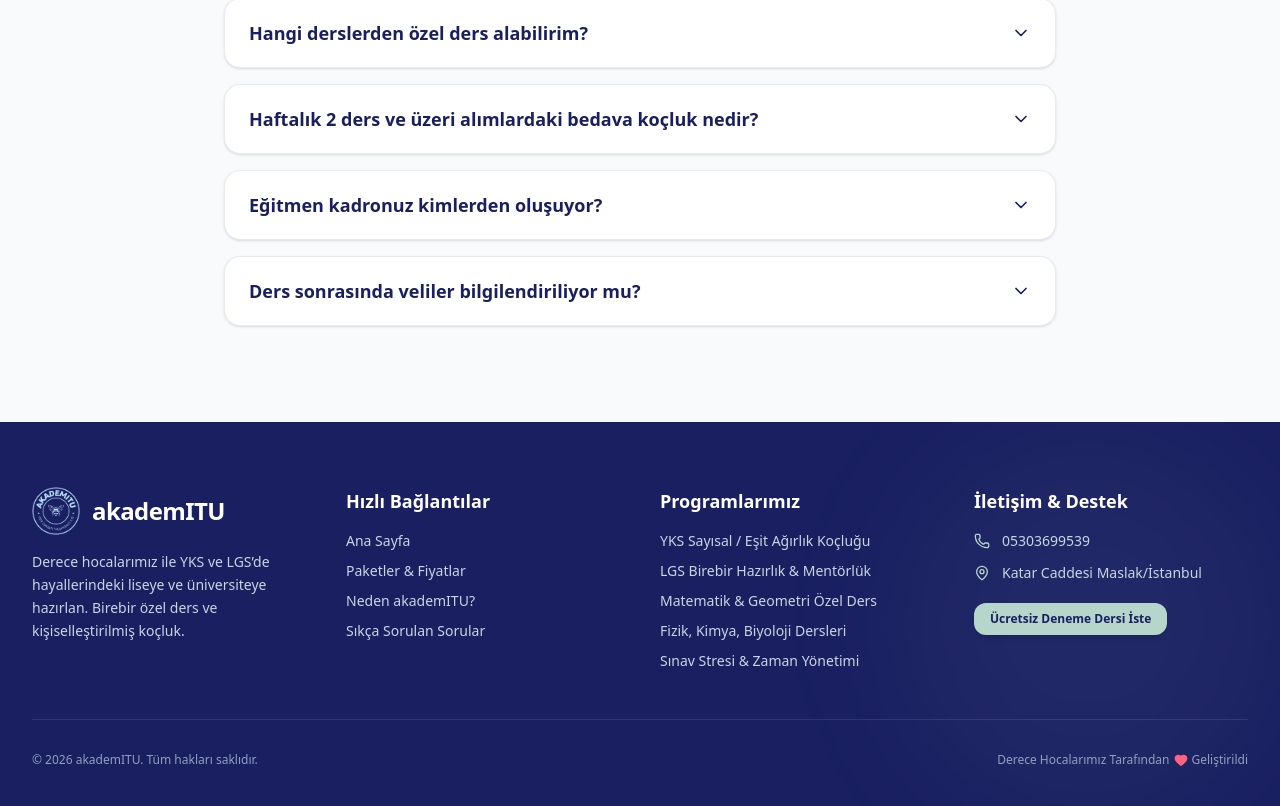
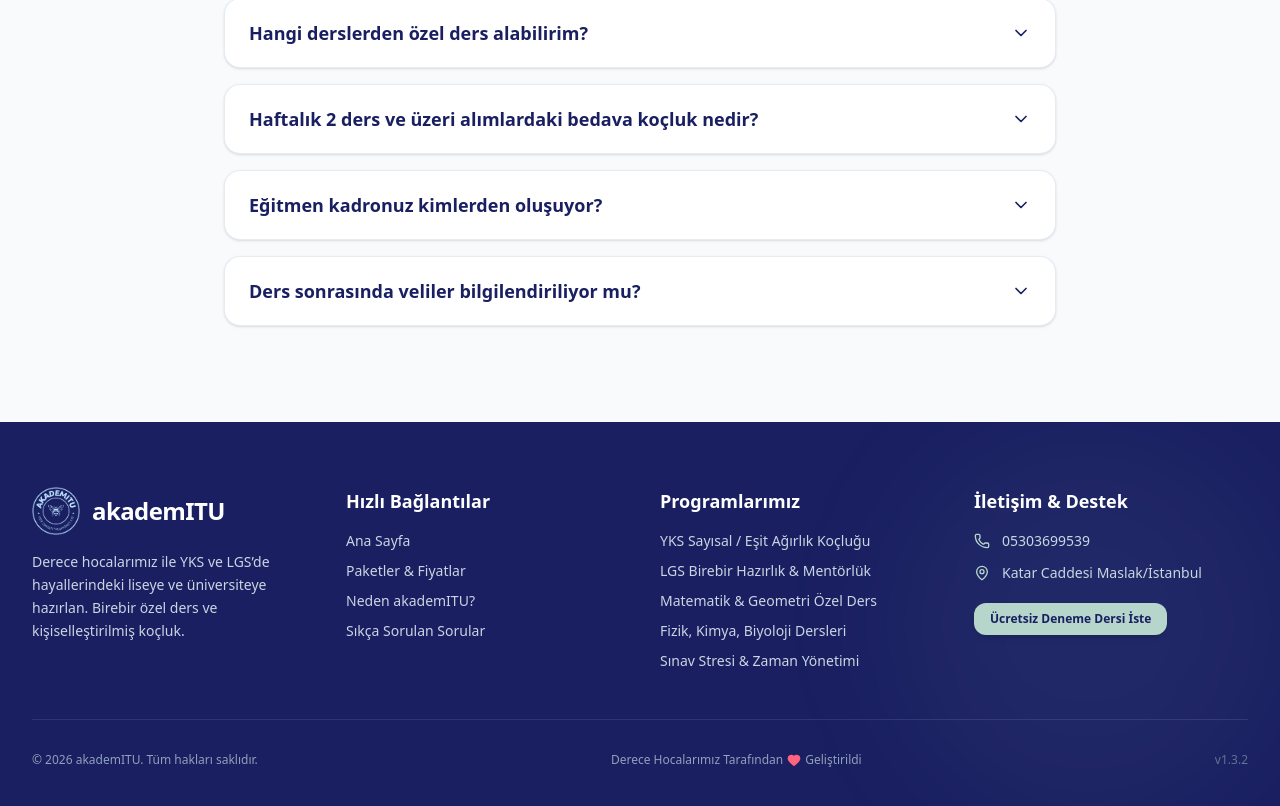
Before and after one commit to xDaamer/akademitu, a React (Vite) app: page / in a window 1280 px wide. Shown: the part 2985-3791 px from the top of the page. Built offline with nearby package versions, Linux system fonts and the light colour scheme; no server answers; the database is empty.

Commit message:
feat: Add version display in footer, auto-increment on push via pre-push hook (v1.3.0)

```diff
--- a/need.json
+++ b/need.json
@@ -1,6 +1,7 @@
 {
   "site": {
     "name": "akademITU",
+    "version": "1.3.2",
     "domain": "https://akademitu.com",
     "domainLocal": "akademitu.com",
     "title": "YKS Koçluk & LGS Özel Ders | Derece Öğrencileri ile Koçluk Programı",
@@ -34,7 +35,7 @@
         "title": "YKS Koçluk & LGS Özel Ders | Derece Öğrencileri ile Koçluk Programı",
         "description": "YKS ve LGS hazırlık için derece yapmış öğrencilerden kişiye özel koçluk ve özel ders alın. Başarı garantili çalışma programı.",
         "changefreq": "weekly",
-        "priority": 1.0
+        "priority": 1
       },
       {
         "id": "packages",
--- a/src/components/Footer.tsx
+++ b/src/components/Footer.tsx
@@ -1,6 +1,7 @@
 import React, { useState } from 'react';
 import { GraduationCap, Mail, Phone, MapPin, Heart } from 'lucide-react';
 import logoBlue from '../assets/logo-blue.png';
+import need from '../../need.json';
 
 interface FooterProps {
   onOpenTrialForm: () => void;
@@ -102,6 +103,7 @@ export const Footer: React.FC<FooterProps> = ({ onOpenTrialForm }) => {
             <Heart className="w-3.5 h-3.5 text-rose-400 fill-current" />
             <span>Geliştirildi</span>
           </p>
+          <p className="text-slate-500">v{need.site.version}</p>
         </div>
       </div>
     </footer>
```
Also changed, not shown: 1 other file (tests, documents, lock files or other folders).
